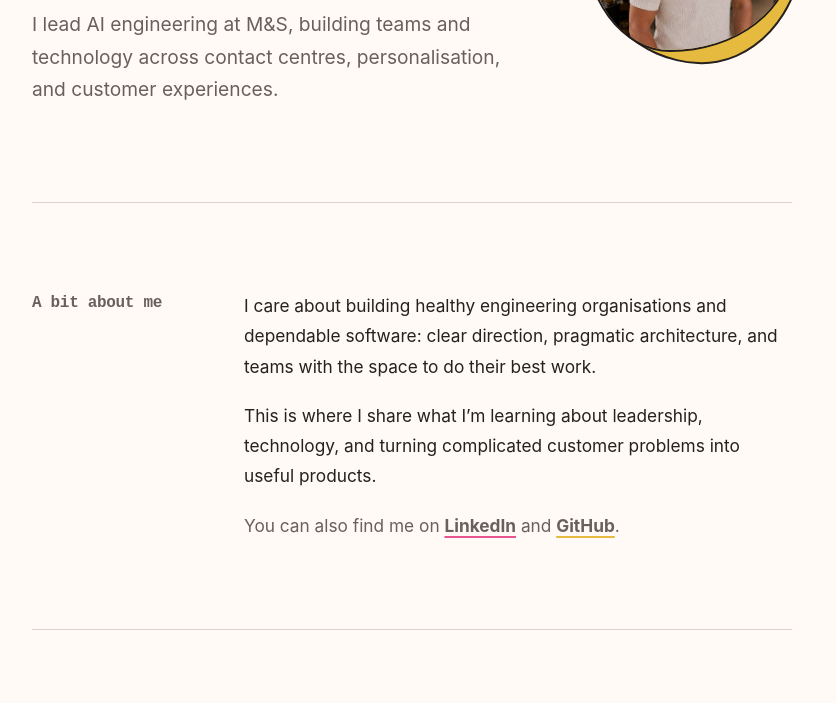
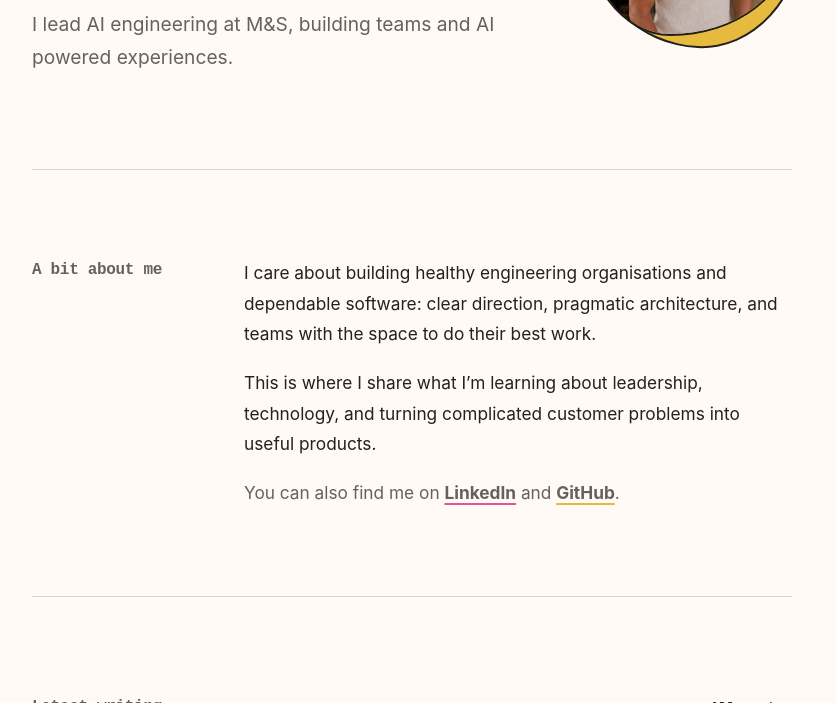
Before and after one commit to webstercharly/personal-site, an Astro site: page / in a window 1280 px wide. Shown: the part 397-1100 px from the top of the page, without its empty margins (228-1064 px from the left). Built offline with nearby package versions, Linux system fonts and the light colour scheme; Astro itself is replaced by a stand-in of ours.

Commit message:
Update index.astro

```diff
--- a/src/pages/index.astro
+++ b/src/pages/index.astro
@@ -18,7 +18,7 @@ try {
 
 <BaseLayout
   title="Charly Webster — Head of AI Engineering"
-  description="Charly Webster is a Head of AI Engineering building teams and technology behind better customer experiences."
+  description="Charly Webster is a Head of AI Engineering building teams and technology behind better experiences."
   image="/og/site.png"
   imageAlt="Charly Webster — Head of AI Engineering. Behind better experiences."
 >
@@ -30,8 +30,7 @@ try {
         <p class="eyebrow">Head of AI Engineering.</p>
         <h1>Behind better experiences.</h1>
         <p class="lede">
-          I lead AI engineering at M&amp;S, building teams and technology across contact centres,
-          personalisation, and customer experiences.
+          I lead AI engineering at M&amp;S, building teams and AI powered experiences.
         </p>
       </div>
 
```
